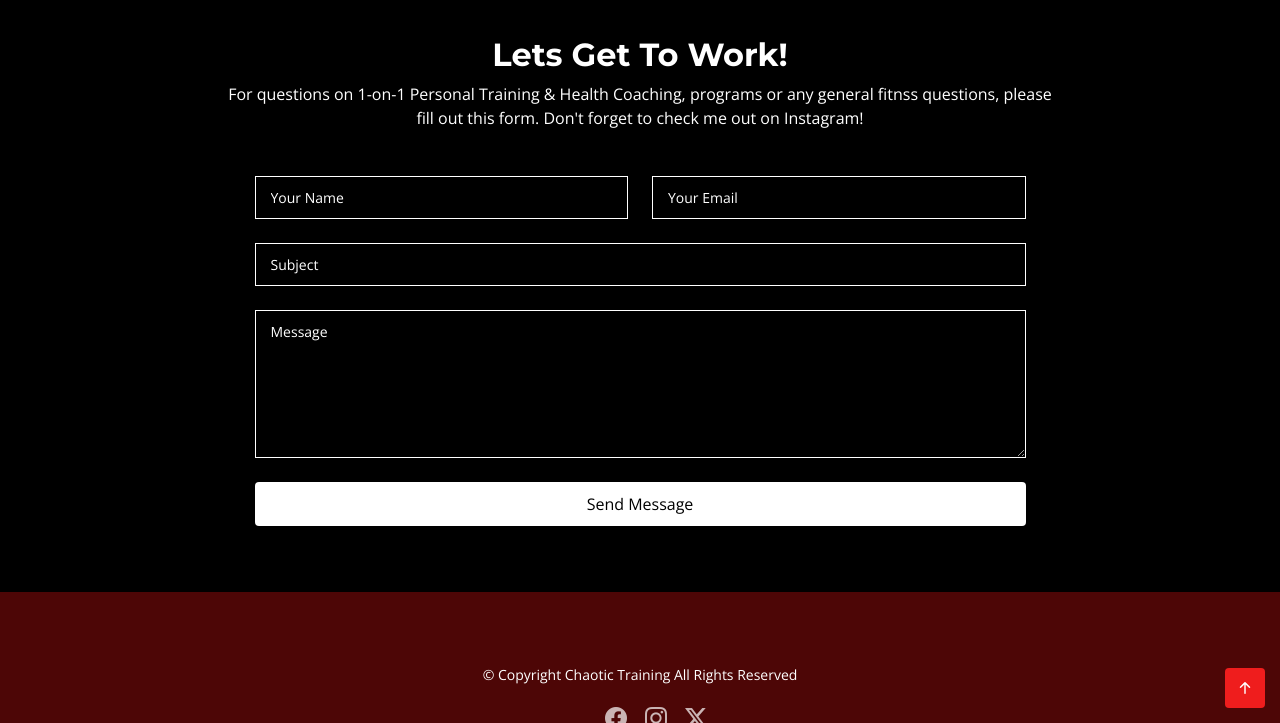
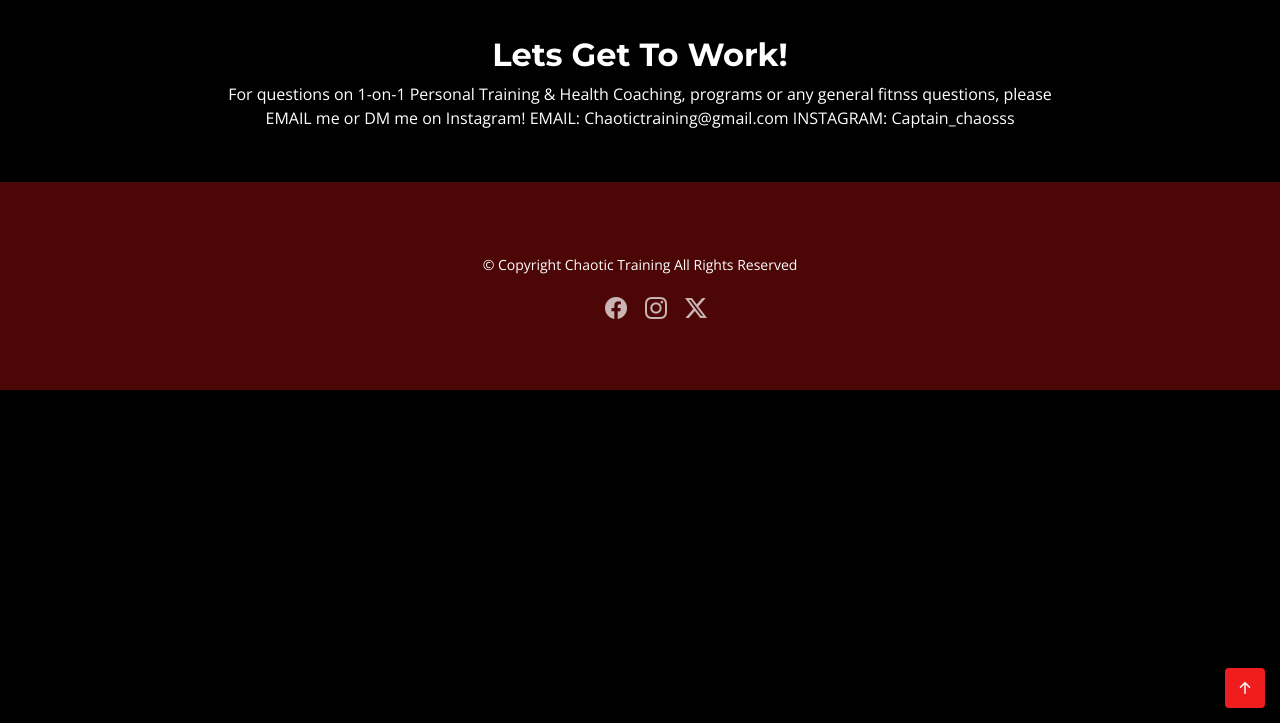
Before and after one commit to jmartinez09196/chaotic-training, a Jekyll site: the page built from index.md, in a window 1280 px wide and 900 px high, scrolled down 2547 px, cut to the strip 177-900 px from the top of the window. Built offline with Jekyll 4.4.1, drawn with Linux system fonts in a browser that asks for light colours.

Commit message:
Update contact me
Deleting the lines and forms or contact me and put direvt email and Instagram

```diff
--- a/_layouts/home.html
+++ b/_layouts/home.html
@@ -92,73 +92,12 @@
               <h2>Lets Get To Work!</h2>
               <p>
                 For questions on 1-on-1 Personal Training & Health Coaching,
-                programs or any general fitnss questions, please fill out this
-                form. Don't forget to check me out on Instagram!
+                programs or any general fitnss questions, please EMAIL me or DM me on Instagram!
+            EMAIL: Chaotictraining@gmail.com
+            INSTAGRAM: Captain_chaosss
               </p>
 
-              <form
-                action="forms/contact.php"
-                method="post"
-                class="php-email-form"
-                data-aos="fade-up"
-                data-aos-delay="200"
-              >
-                <div class="row gy-4">
-                  <div class="col-md-6">
-                    <input
-                      type="text"
-                      name="name"
-                      class="form-control"
-                      placeholder="Your Name"
-                      required
-                    />
-                  </div>
 
-                  <div class="col-md-6">
-                    <input
-                      type="email"
-                      class="form-control"
-                      name="email"
-                      placeholder="Your Email"
-                      required
-                    />
-                  </div>
-
-                  <div class="col-md-12">
-                    <input
-                      type="text"
-                      class="form-control"
-                      name="subject"
-                      placeholder="Subject"
-                      required
-                    />
-                  </div>
-
-                  <div class="col-md-12">
-                    <textarea
-                      class="form-control"
-                      name="message"
-                      rows="6"
-                      placeholder="Message"
-                      required
-                    ></textarea>
-                  </div>
-
-                  <div class="col-md-12 text-center">
-                    <div class="loading">Loading</div>
-                    <div class="error-message"></div>
-                    <div class="sent-message">
-                      Your message has been sent. Thank you!
-                    </div>
-
-                    <button type="submit">Send Message</button>
-                  </div>
-                </div>
-              </form>
-            </div>
-            <!-- End Contact Form -->
-          </div>
-        </div>
       </section>
       <!-- End Contact Section -->
     </main>
```
